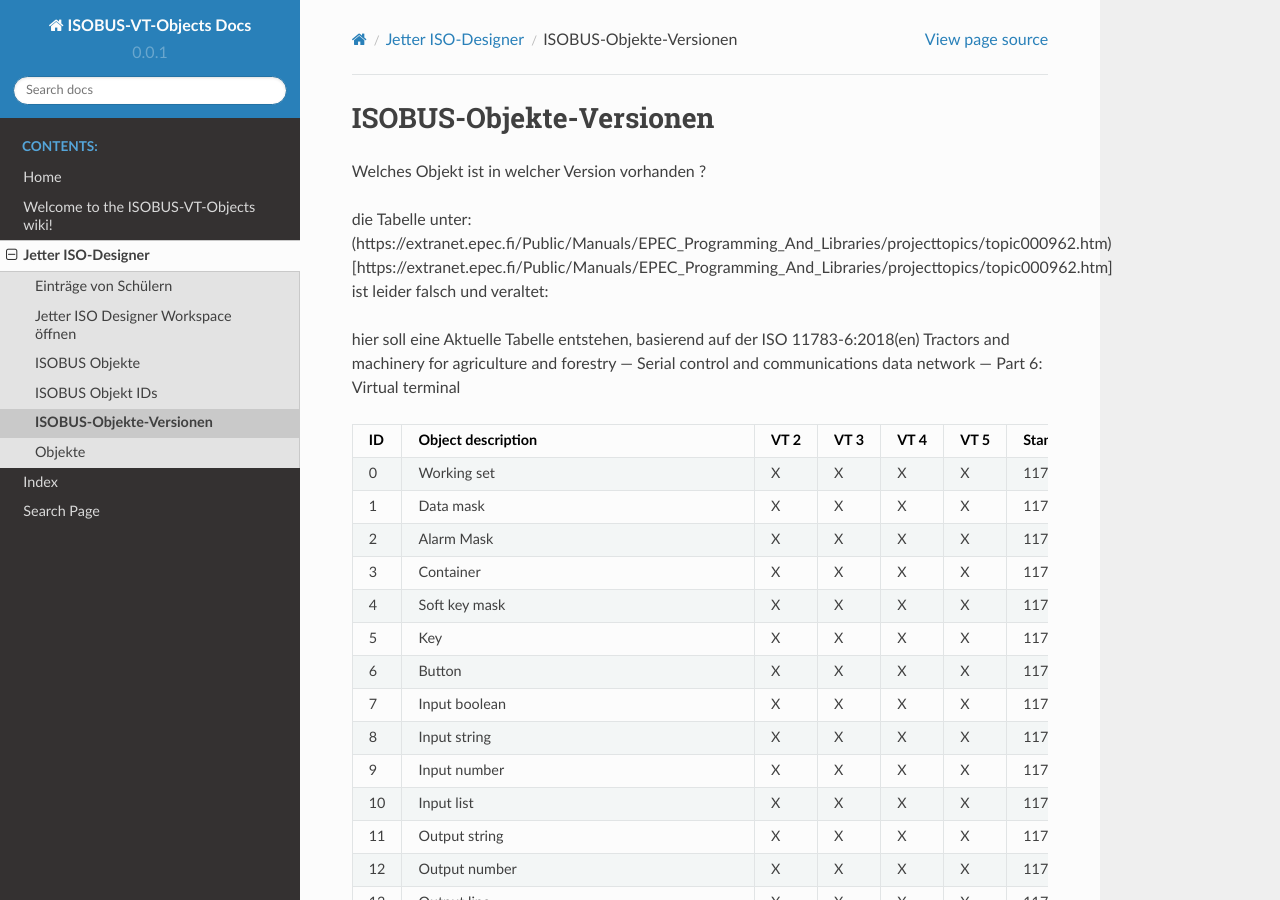
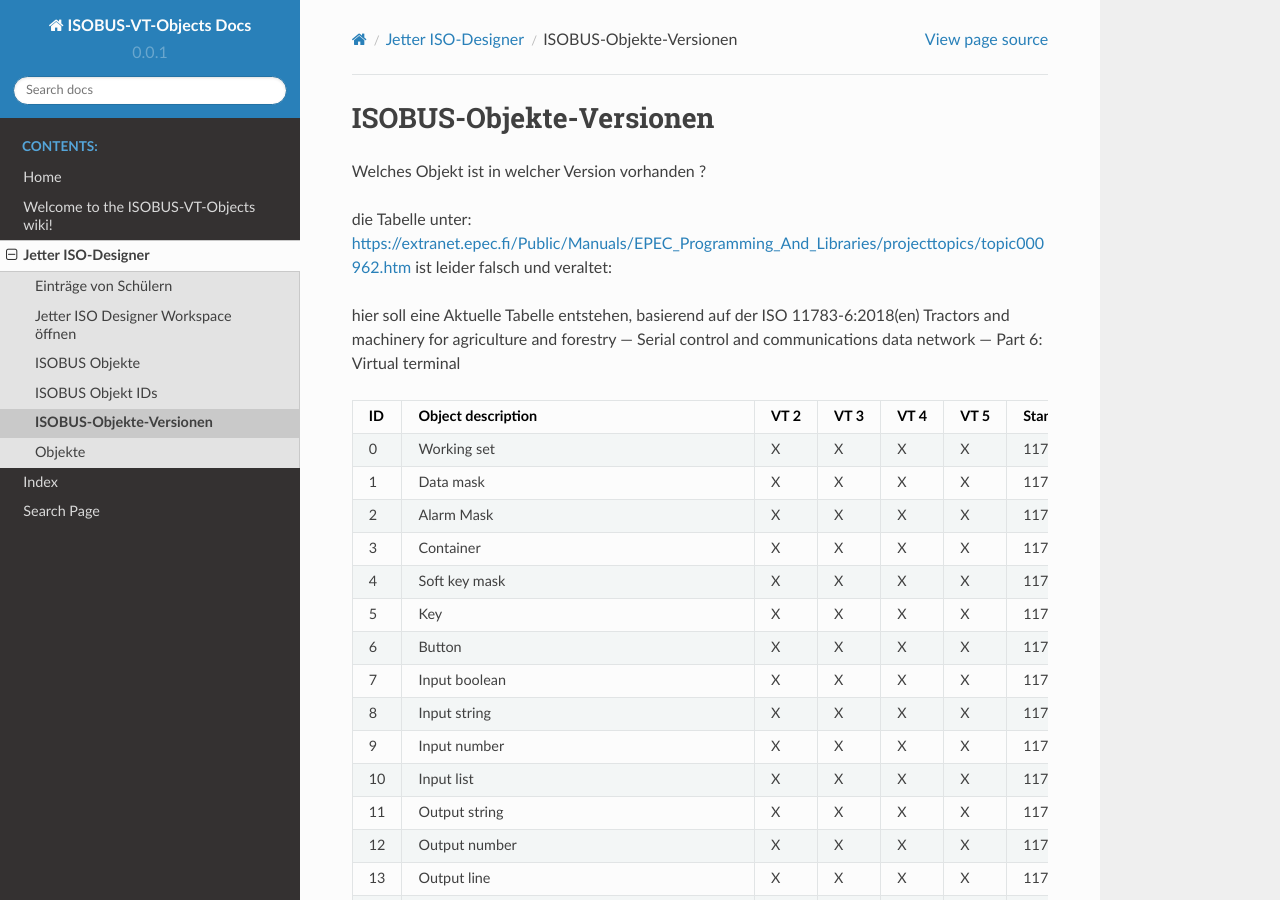
Before and after one commit to Meisterschulen-am-Ostbahnhof-Munchen/ISOBUS-VT-Objects-docs, a Sphinx documentation site: the page built from docs/ISOBUS-Objekte-Versionen.md, in a window 1280 px wide and 900 px high. Built offline with Sphinx 7.4.7 and the Read the Docs theme 2.0.0, drawn with Linux system fonts in a browser that asks for light colours.

Commit message:
Update ISOBUS-Objekte-Versionen.md

```diff
--- a/docs/ISOBUS-Objekte-Versionen.md
+++ b/docs/ISOBUS-Objekte-Versionen.md
@@ -3,7 +3,7 @@
 Welches Objekt ist in welcher Version vorhanden ?
 
 die Tabelle unter:
-(https://extranet.epec.fi/Public/Manuals/EPEC_Programming_And_Libraries/projecttopics/topic000962.htm)[https://extranet.epec.fi/Public/Manuals/EPEC_Programming_And_Libraries/projecttopics/topic000962.htm]
+[https://extranet.epec.fi/Public/Manuals/EPEC_Programming_And_Libraries/projecttopics/topic000962.htm](https://extranet.epec.fi/Public/Manuals/EPEC_Programming_And_Libraries/projecttopics/topic000962.htm)
 ist leider falsch und veraltet:
 
 hier soll eine Aktuelle Tabelle entstehen,
```
